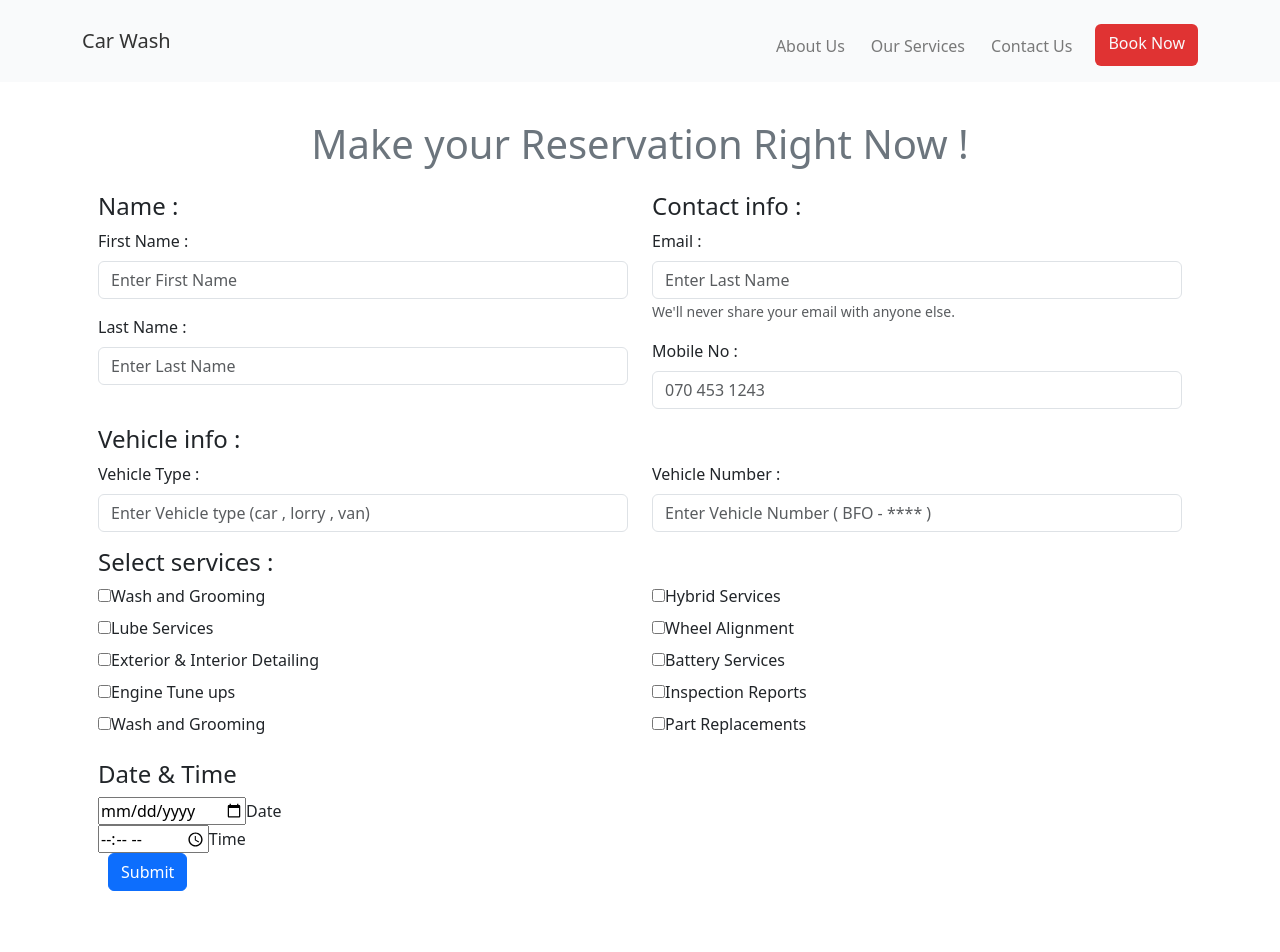
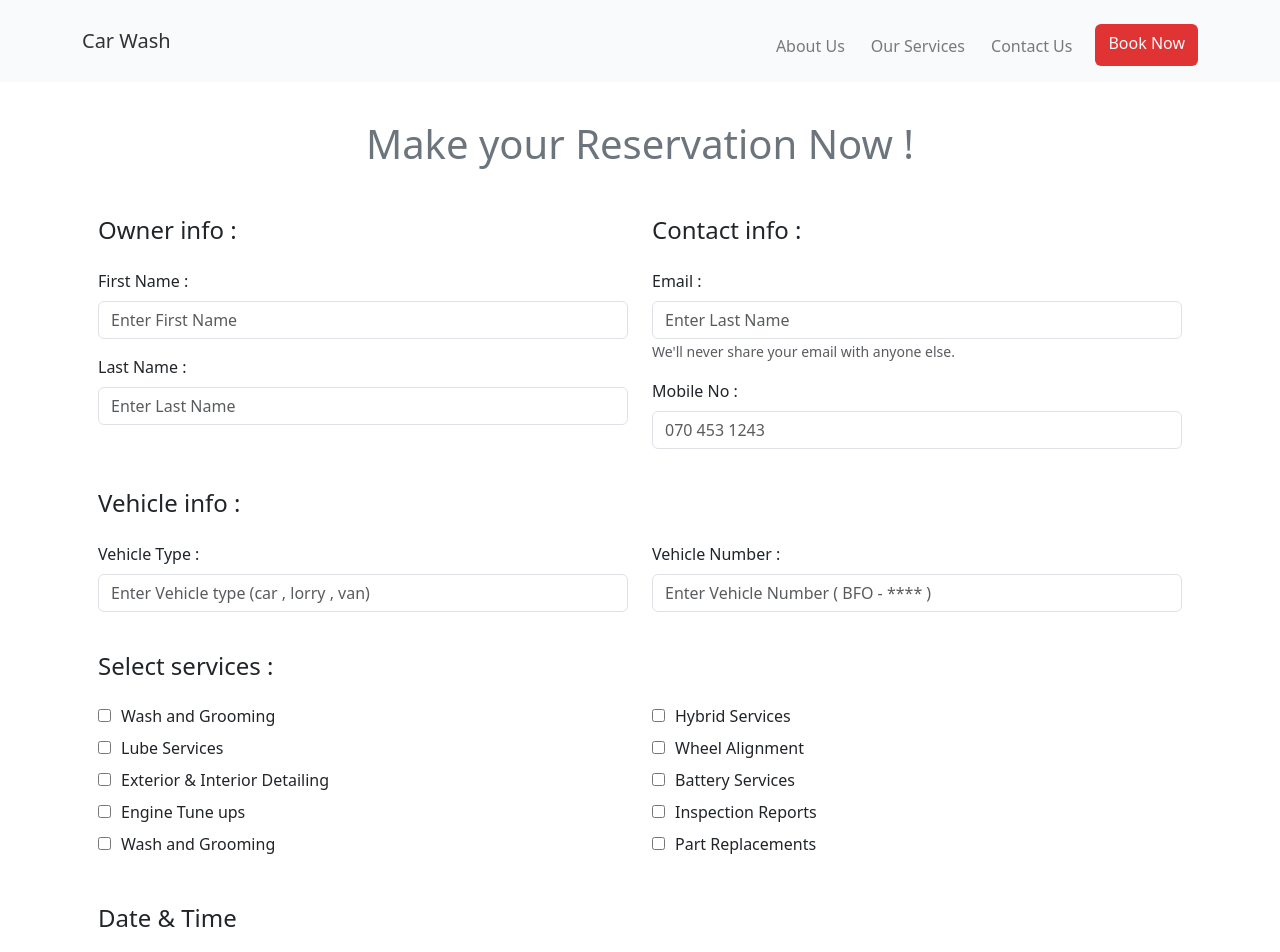
Before and after one commit to Chamodakavi/19.car-wash-bootstrap, a React (Create React App) app: page /booknow in a window 1280 px wide. Shown: the top 952 px of the page. Built offline with nearby package versions, Linux system fonts and the light colour scheme.

Commit message:
book now btn styles changed

```diff
--- a/src/Components/Navbar.jsx
+++ b/src/Components/Navbar.jsx
@@ -54,7 +54,7 @@ const NavBar = () => {
             <Link
               to="/booknow"
               className="btn mt-2 text-light"
-              style={{ backgroundColor: "#D90000" }}
+              onClick={() => setExpanded(false)}
             >
               Book Now
             </Link>
--- a/src/Components/Reservations.jsx
+++ b/src/Components/Reservations.jsx
@@ -3,18 +3,18 @@ import { Button, Col, Container, Form, Row } from "react-bootstrap";
 
 const Reservations = () => {
   return (
-    <section className="reserve-sec">
+    <section className="reserve-sec" id="booking">
       <Container>
         <div>
           <h1 className="text-center text-secondary">
-            Make your Reservation Right Now !
+            Make your Reservation Now !
           </h1>
 
           <div className="booking-container">
             <Form className="mt-4 px-3">
               <Row>
                 <Col sm={12} md={6}>
-                  <h4>Name :</h4>
+                  <h4 className="my-4">Owner info :</h4>
                   <Form.Group className="mb-3">
                     <Form.Label>First Name :</Form.Label>
                     <Form.Control type="text" placeholder="Enter First Name" />
@@ -27,7 +27,7 @@ const Reservations = () => {
                 </Col>
 
                 <Col sm={12} md={6}>
-                  <h4>Contact info :</h4>
+                  <h4 className="my-4">Contact info :</h4>
                   <Form.Group className="mb-3">
                     <Form.Label>Email :</Form.Label>
                     <Form.Control type="email" placeholder="Enter Last Name" />
@@ -42,7 +42,7 @@ const Reservations = () => {
                   </Form.Group>
                 </Col>
 
-                <h4>Vehicle info :</h4>
+                <h4 className="my-4">Vehicle info :</h4>
                 <Col sm={12} md={6}>
                   <Form.Group className="mb-3">
                     <Form.Label>Vehicle Type :</Form.Label>
@@ -63,7 +63,7 @@ const Reservations = () => {
                   </Form.Group>
                 </Col>
 
-                <h4>Select services :</h4>
+                <h4 className="my-4">Select services :</h4>
                 <Col sm={12} md={6}>
                   <div class="services-container">
                     <Form.Group className="mb-3">
@@ -73,6 +73,9 @@ const Reservations = () => {
                           id="wash-and-grooming"
                           name="services"
                           value="wash-and-grooming"
+                          style={{
+                            marginRight:'10px'
+                          }}
                         />
                         <Form.Label>Wash and Grooming</Form.Label>
                       </div>
@@ -82,6 +85,9 @@ const Reservations = () => {
                           id="lube-services"
                           name="services"
                           value="lube-services"
+                          style={{
+                            marginRight:'10px'
+                          }}
                         />
                         <Form.Label>Lube Services</Form.Label>
                       </div>
@@ -91,6 +97,9 @@ const Reservations = () => {
                           id="exterior-interior-detailing"
                           name="services"
                           value="exterior-interior-detailing"
+                          style={{
+                            marginRight:'10px'
+                          }}
                         />
                         <Form.Label>Exterior & Interior Detailing</Form.Label>
                       </div>
@@ -100,6 +109,9 @@ const Reservations = () => {
                           id="engine-tune-ups"
                           name="services"
                           value="engine-tune-ups"
+                           style={{
+                            marginRight:'10px'
+                          }}
                         />
                         <Form.Label>Engine Tune ups</Form.Label>
                       </div>
@@ -109,6 +121,9 @@ const Reservations = () => {
                           id="wash-and-grooming-2"
                           name="services"
                           value="wash-and-grooming"
+                           style={{
+                            marginRight:'10px'
+                          }}
                         />
                         <Form.Label>Wash and Grooming</Form.Label>
                       </div>
@@ -124,6 +139,9 @@ const Reservations = () => {
                           id="wash-and-grooming"
                           name="services"
                           value="wash-and-grooming"
+                           style={{
+                            marginRight:'10px'
+                          }}
                         />
                         <Form.Label>Hybrid Services</Form.Label>
                       </div>
@@ -133,6 +151,9 @@ const Reservations = () => {
                           id="lube-services"
                           name="services"
                           value="lube-services"
+                           style={{
+                            marginRight:'10px'
+                          }}
                         />
                         <Form.Label>Wheel Alignment</Form.Label>
                       </div>
@@ -142,6 +163,9 @@ const Reservations = () => {
                           id="exterior-interior-detailing"
                           name="services"
                           value="exterior-interior-detailing"
+                           style={{
+                            marginRight:'10px'
+                          }}
                         />
                         <Form.Label>Battery Services</Form.Label>
                       </div>
@@ -151,6 +175,9 @@ const Reservations = () => {
                           id="engine-tune-ups"
                           name="services"
                           value="engine-tune-ups"
+                           style={{
+                            marginRight:'10px'
+                          }}
                         />
                         <Form.Label>Inspection Reports</Form.Label>
                       </div>
@@ -160,28 +187,52 @@ const Reservations = () => {
                           id="wash-and-grooming-2"
                           name="services"
                           value="wash-and-grooming"
+                           style={{
+                            marginRight:'10px'
+                          }}
                         />
                         <Form.Label>Part Replacements</Form.Label>
                       </div>
                     </Form.Group>
                   </div>
                 </Col>
-                <h4>Date & Time</h4>
-                <Col>
+
+
+                <h4 className="my-4">Date & Time</h4>
+
+                <Col md={6} sm={12}>
                   <div class="datetime-container">
                     <div class="datetime-item">
-                      <input type="date" id="date" name="date" />
+                    <Form.Control
+                      type="date"
+                      placeholder="Enter Vehicle Number ( BFO - **** )"
+                      style={{
+                        border:'1px solid #DEE2E6' ,
+                        borderRadius:'7px',
+                        cursor:'pointer',
+                        }}
+                    />
+
                       <label for="date">Date</label>
                     </div>
                     <div class="datetime-item">
-                      <input type="time" id="time" name="time" />
+                    <Form.Control
+                      type="time"
+                      placeholder="Enter Vehicle Number ( BFO - **** )"
+                      style={{
+                        border:'1px solid #DEE2E6' ,
+                        borderRadius:'7px',
+                        cursor:'pointer',
+                        }}
+                    />
                       <label for="time">Time</label>
                     </div>
                   </div>
                 </Col>
               </Row>
 
-              <Button variant="primary" type="submit" name="submit" id="submit">
+              <Button variant="primary" type="submit" name="submit"
+              id="submit" className="mt-3"  >
                 Submit
               </Button>
             </Form>
--- a/src/index.css
+++ b/src/index.css
@@ -21,6 +21,7 @@
 }
 .btn{
     margin-left: 10px;
+    background-color: #D90000;
 }
 /* ----------------------------About Us --------------------------- */
 #aboutus {
@@ -73,6 +74,32 @@ body {
 /* ------------------------------------RESERVATION-------------------------------------- */
 .reserve-sec{
   margin-top: 120px;
+}
+/* --------------------------------------- Booking ------------------------------------ */
+
+
+.datetime-container {
+  font-family: Arial, sans-serif;
+}
+.datetime-container h4 {
+  font-weight: bold;
+  margin-bottom: 10px;
+}
+.datetime-item {
+  margin-bottom: 15px;
+  font-size: 16px;
+}
+.datetime-item label {
+  display: block;
+  font-size: 12px;
+  color: #6c757d;
+  margin-top: 5px;
+}
+.datetime-item input {
+  width: 100%;
+  padding: 8px;
+  font-size: 14px;
+  box-sizing: border-box;
 }
 
 /* ------------------------------------------  FOOTER       ---------------------------------- */
@@ -163,6 +190,16 @@ body {
 
 /* ---------------------------- MEDIA ------------------------------------------ */
 
+
+@media (max-width:992px){
+ .btn{
+  background-color: none;
+  width: 100px;
+  border: none;
+  margin-left: 0px;
+ }
+}
+
 @media (max-width:740px){
   .scroll-img {
     min-width: 20%; /* Each image takes 10% of the container width (10 images) */
```
